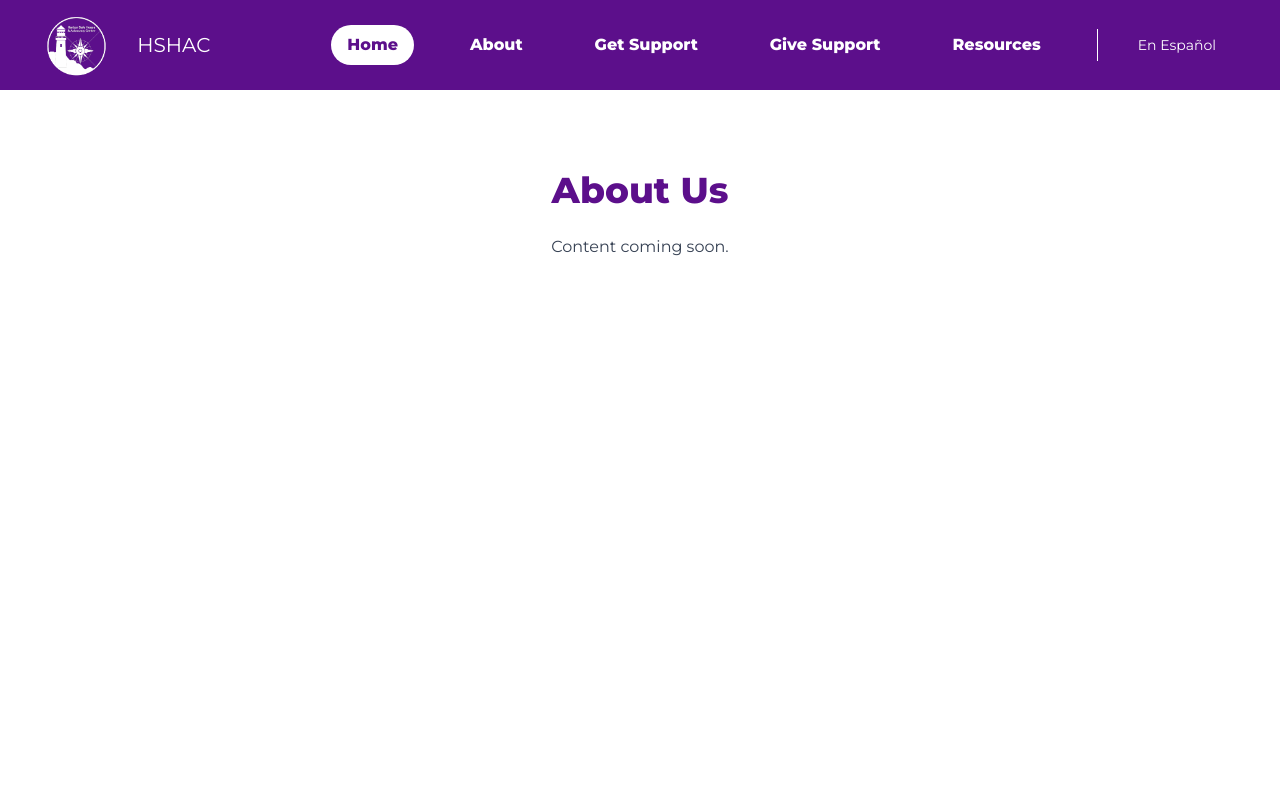
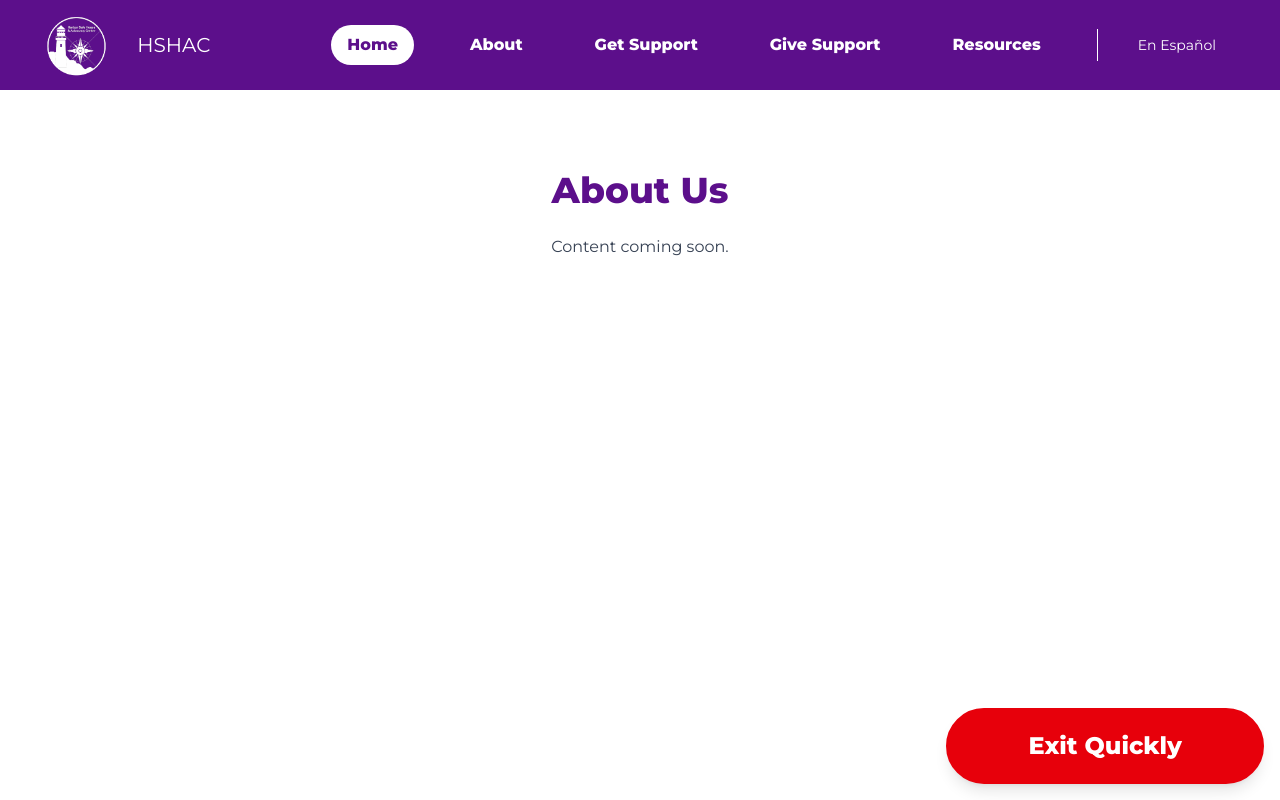
Before and after one commit to bhuddlez2/HarborSafeProject, a Next.js app in the folder frontend/: page /about in a window 1280 px wide. Built offline with nearby package versions, Linux system fonts and the light colour scheme.

Commit message:
made exit button component
exit button is now prevalent across pages.

```diff
--- /dev/null
+++ b/frontend/src/app/components/ExitButton.js
@@ -0,0 +1,59 @@
+"use client";
+
+import { useEffect } from "react";
+
+/*
+ExitButton component,
+extracted into its own file so it renders on every page via layout.js,
+handles both the visible exit button and the Escape key listener,
+both redirect to Google using location.replace() which removes the site
+from the browser history so the back button cannot return to it
+*/
+export default function ExitButton() {
+
+  /*
+  Escape key quick-exit listener,
+  listens on the keyup event instead of keydown because browsers cancel any navigation
+  that starts during the keydown phase of the Escape key,
+  by waiting for keyup the navigation fires after the browser's cancellation window has passed,
+  window.addEventListener attaches the listener globally so it works anywhere on the page,
+  the return function removes the listener when the component unmounts to prevent memory leaks,
+  empty dependency array means this runs once on mount and cleans up on unmount
+  */
+  useEffect(() => {
+    const handleKeyUp = (e) => {
+      if (e.key === "Escape") {
+        window.location.replace("https://www.google.com");
+      }
+    };
+    window.addEventListener("keyup", handleKeyUp);
+    return () => window.removeEventListener("keyup", handleKeyUp);
+  }, []);
+
+  return (
+    /*
+    Quick exit button,
+    safety feature for users who need to leave the site quickly,
+    fixed to the bottom right corner of the page so it is always visible,
+    z-100 to ensure it sits above all other content including the navbar (higher stack order),
+    bg-red-600 for red background color to signal urgency,
+    hover:bg-white and hover:text-red-600 to invert colors on hover,
+    border-2 border-red-600 keeps the red border visible in both states,
+    rounded-full for pill shape,
+    px-20 py-5 text-2xl for sizing,
+    shadow-lg for depth,
+    transition-all and hover:scale-110 for smooth scale animation on hover,
+    onClick uses location.replace so the site is removed from browser history,
+    aria-label and title for accessibility and tooltip text
+    */
+    <button
+      className="fixed bottom-4 right-4 z-100 bg-red-600 hover:bg-white text-white hover:text-red-600 border-2
+      border-red-600 rounded-full px-20 py-5 text-2xl font-semibold shadow-lg transition-all hover:scale-110"
+      aria-label="Quick exit button"
+      title="Quick Exit (exit to google)"
+      onClick={() => window.location.replace("https://www.google.com")}
+    >
+      Exit Quickly
+    </button>
+  );
+}
--- a/frontend/src/app/layout.js
+++ b/frontend/src/app/layout.js
@@ -1,5 +1,6 @@
 import { Montserrat, Nunito } from "next/font/google";
 import Navbar from "./components/Navbar";
+import ExitButton from "./components/ExitButton";
 import "./globals.css";
 
 // font weights: 400 = Regular, 700 = Bold, 800 = Extra Bold
@@ -38,6 +39,7 @@ export default function RootLayout({ children }) {
         it renders on every page automatically since layout.js wraps all routes
         */}
         <Navbar />
+        <ExitButton />
         {/*
         pt-22.5 offsets the page content below the fixed navbar height,
         flex-1 lets the content area grow to fill the remaining viewport height
--- a/frontend/src/app/page.js
+++ b/frontend/src/app/page.js
@@ -42,24 +42,6 @@ export default function Home() {
     startTransition(() => setShowSafetyModal(true));
   }, []);
 
-  /*
-  Escape key quick-exit listener,
-  listens on the keyup event instead of keydown because browsers cancel any navigation
-  that starts during the keydown phase of the Escape key,
-  by waiting for keyup the navigation fires after the browser's cancellation window has passed,
-  window.addEventListener attaches the listener globally so it works anywhere on the page,
-  the return function removes the listener when the component unmounts to prevent memory leaks,
-  empty dependency array means this runs once on mount and cleans up on unmount
-  */
-  useEffect(() => {
-    const handleKeyUp = (e) => {
-      if (e.key === "Escape") {
-        window.location.href = "https://www.google.com";
-      }
-    };
-    window.addEventListener("keyup", handleKeyUp);
-    return () => window.removeEventListener("keyup", handleKeyUp);
-  }, []);
 
   /*
   handleDismissSafetyModal is called when the user clicks OK on the security alert modal,
@@ -171,28 +153,6 @@ export default function Home() {
       {/*
       Quick exit button
       safety feature for users who need to leave the site quickly,
-      fixed to the bottom right corner of the page so it is always visible,
-      z-[100] to ensure it sits above all other content including the navbar (higher stack order),
-      bg-red-600 for red background color to signal urgency,
-      hover:bg-white and hover:text-red-600 to invert colors on hover,
-      border-2 border-red-600 keeps the red border visible in both states,
-      rounded-full for pill shape,
-      px-14 py-5 for padding, text-xl font-semibold for larger bolder text,
-      shadow-lg for depth,
-      transition-all and hover:scale-110 for smooth scale animation on hover,
-      onClick redirects to Google to quickly hide the page from view,
-      aria-label and title for accessibility and tooltip text
-      */}
-      <button
-        className="fixed bottom-4 right-4 z-100 bg-red-600 hover:bg-white text-white hover:text-red-600 border-2
-        border-red-600 rounded-full px-20 py-5 text-2xl font-semibold shadow-lg transition-all hover:scale-110"
-
-        aria-label="Quick exit button"
-        title="Quick Exit (exit to google)"
-        onClick={() => window.location.replace('https://www.google.com')}
-      >
-        Exit Quickly
-      </button>
       {/*
       Page content,
       main stops the content from being hidden behind the fixed navbar,
```
